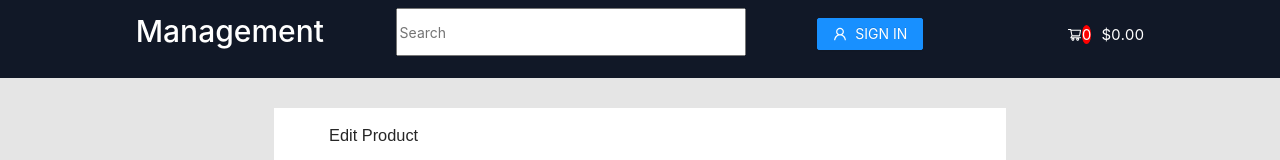
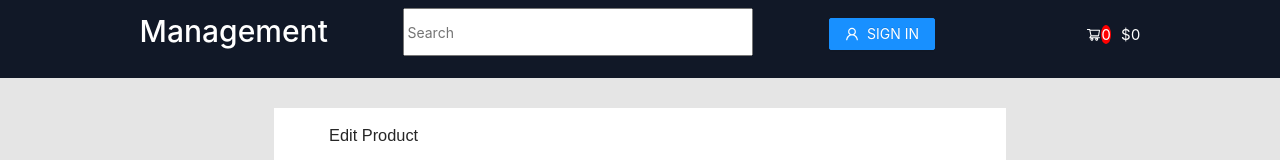
Before and after one commit to miaocode/E-commerce-project, a React (Create React App) app: page /editProduct/1 in a window 1280 px wide. Shown: the top 160 px of the page. Built offline with nearby package versions, Linux system fonts and the light colour scheme; no server answers.

Commit message:
sync shopping qty and amount

```diff
--- a/src/common/header/header.js
+++ b/src/common/header/header.js
@@ -10,9 +10,24 @@ import { Button } from "antd";
 import "./header.css";
 
 const Header = () => {
+  const dispatch = useDispatch();
   const [quantity, setQuantity] = useState(0);
-  const isLoggedIn = useSelector((state) => state.user.isLoggedIn);
-  const dispatch = useDispatch();
+  const { userID, isLoggedIn, isAdmin, cart } = useSelector(
+    (state) => state.user
+  );
+
+  const cartQantity = (function () {
+    return cart.reduce((pre, cur) => {
+      return pre + cur.quantity;
+    }, 0);
+  })();
+
+  const cartAmount = (function () {
+    return cart.reduce((pre, cur) => {
+      return pre + cur.quantity * cur.price;
+    }, 0);
+  })();
+
   const handleSignIn = () => {
     dispatch(setAccountModalVisible(true), setAccountModalContent("signIn"));
   };
@@ -43,8 +58,8 @@ const Header = () => {
       <div className="cart-icon"></div>
       <div className="total-amount">
         <ShoppingCartOutlined />
-        <span id="cartQty">{quantity}</span>
-        <span id="cartAmount">$0.00</span>
+        <span id="cartQty">{cartQantity}</span>
+        <span id="cartAmount">${cartAmount}</span>
       </div>
     </div>
   );
--- a/src/components/product/productDetails/productDetails.js
+++ b/src/components/product/productDetails/productDetails.js
@@ -1,4 +1,4 @@
-import { React, useState, useEffect } from "react";
+import { React, useEffect } from "react";
 import { useNavigate, useParams, Link } from "react-router-dom";
 import { useDispatch, useSelector } from "react-redux";
 import { findProduct } from "../../../redux/productReducer";
```
